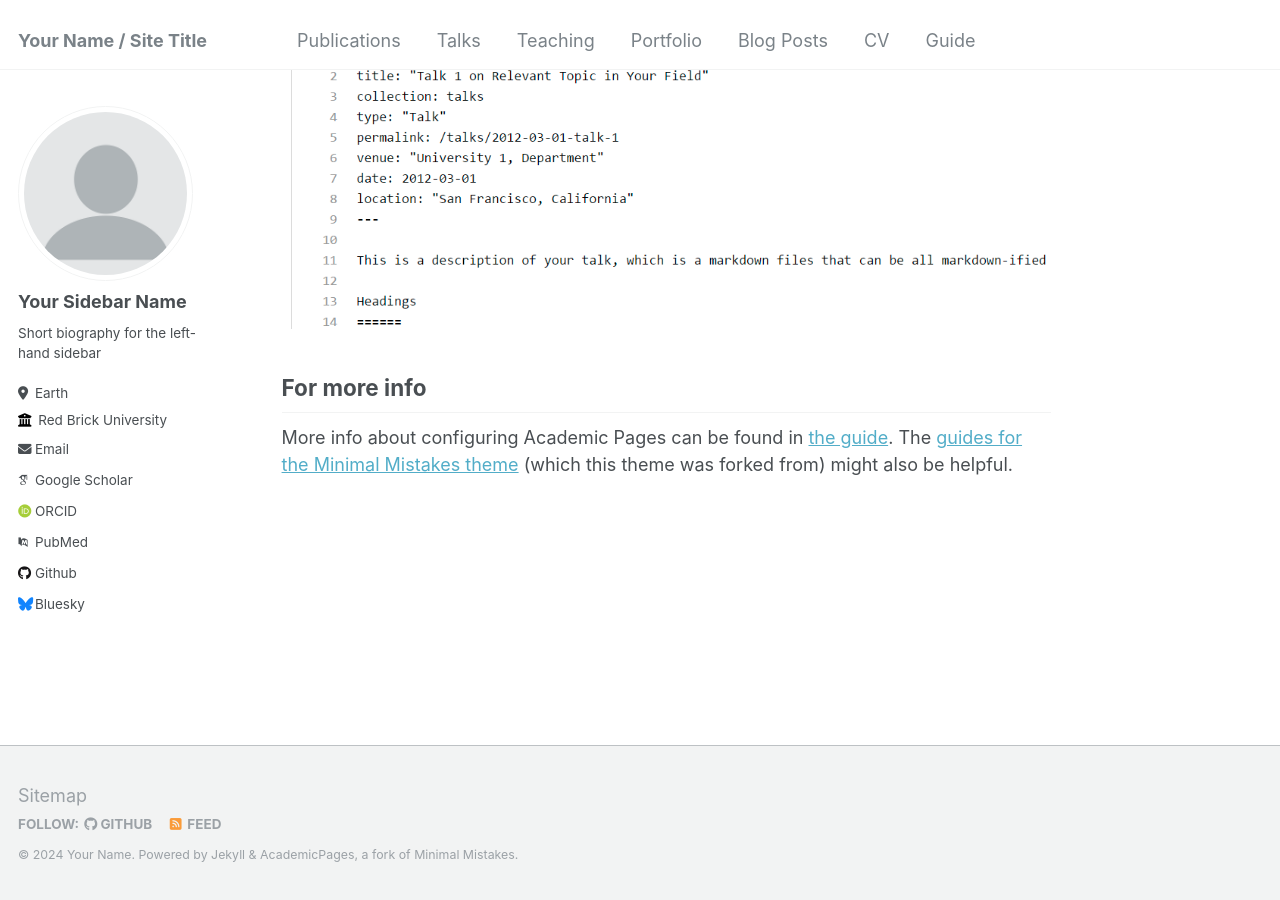
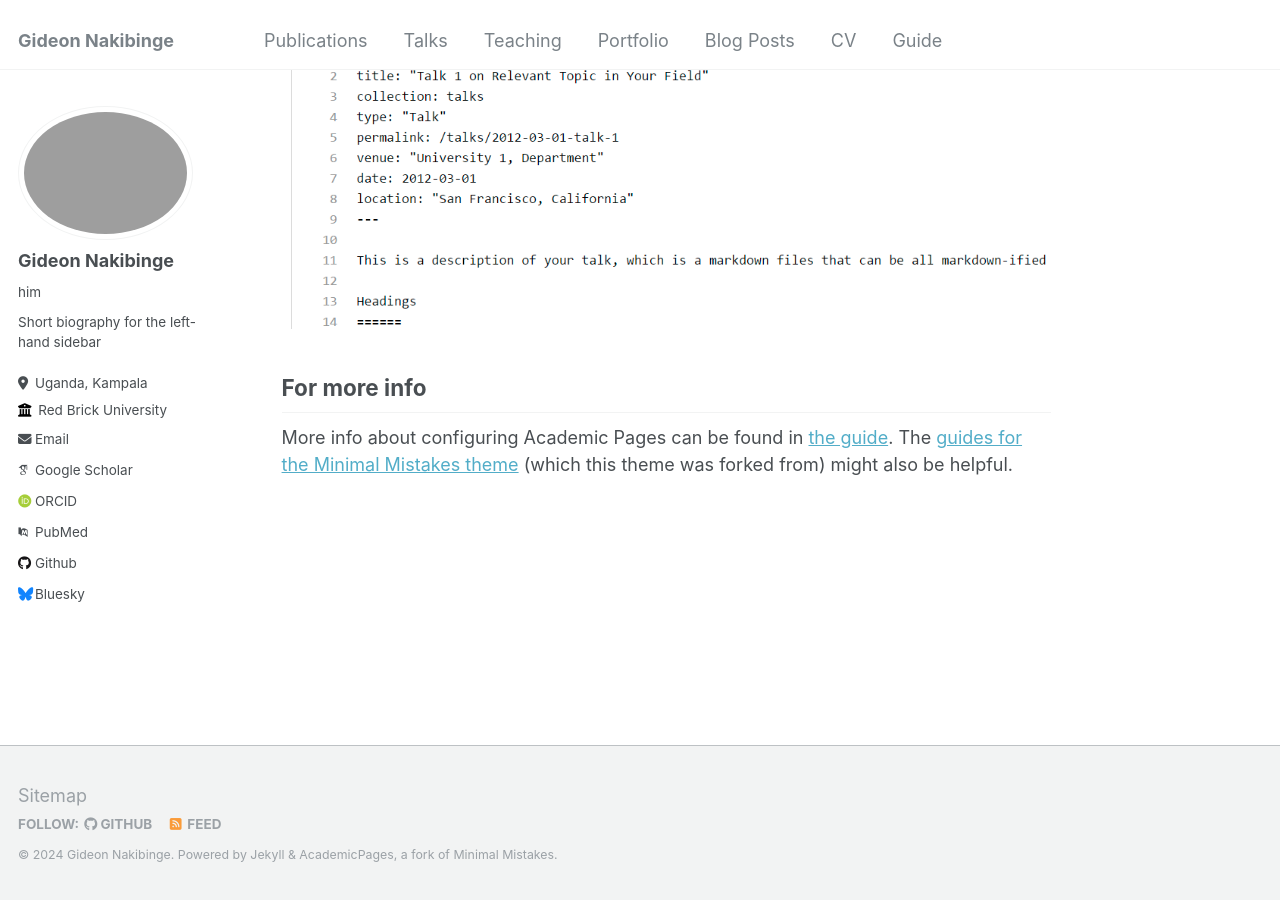
Before and after one commit to gideon-nakibinge/gideon-nakibinge.github.io, a Jekyll site: the page built from _pages/about.md, in a window 1280 px wide and 900 px high, scrolled down 2660 px. Built offline with Jekyll 4.4.1, drawn with Linux system fonts in a browser that asks for light colours; some web fonts are replaced.

Commit message:
Update _config.yml

```diff
--- a/_config.yml
+++ b/_config.yml
@@ -8,9 +8,9 @@
 
 # Basic Site Settings
 locale                   : "en-US"
-title                    : "Your Name / Site Title"
+title                    : "Gideon Nakibinge"
 title_separator          : "-"
-name                     : &name "Your Name"
+name                     : &name "Gideon Nakibinge"
 description              : &description "personal description"
 url                      : https://academicpages.github.io # the base hostname & protocol for your site e.g. "https://mmistakes.github.io"
 baseurl                  : "" # the subpath of your site, e.g. "/blog"
@@ -21,14 +21,14 @@ repository               : "academicpages/academicpages.github.io"
 #               Additional customization can be done by editing /_includes/author-profile.html
 author:
   # Biographic information
-  avatar           : "profile.png"
-  name             : "Your Sidebar Name"
-  pronouns         : # example: "she/her"
+  avatar           : "profile.jpeg"
+  name             : "Gideon Nakibinge"
+  pronouns         : "him"
   bio              : "Short biography for the left-hand sidebar"
-  location         : "Earth"
+  location         : "Uganda, Kampala"
   employer         : "Red Brick University"
   uri              : # URL
-  email            : "none@example.org"
+  email            : "nakibinge.gideon.s@gmail.com"
 
   # Academic websites
   arxiv            : # URL - Update with the correct link to your profile
```
